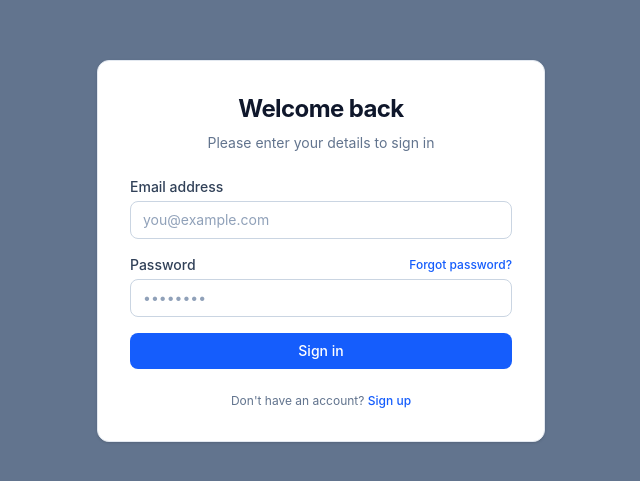
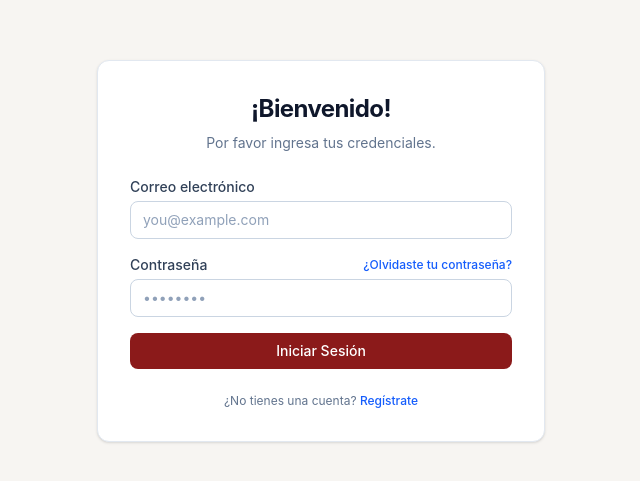
Before and after one commit to PROYECTO-INTEGRADOR-I-MINPROYECTO-I/frontend, a React (Vite) app: page /login in a window 1280 px wide. Shown: the part 149-630 px from the top of the page, without its empty margins (319-959 px from the left). Built offline with nearby package versions, Linux system fonts and the light colour scheme.

Commit message:
Added link to mockup login page

```diff
--- a/src/main.tsx
+++ b/src/main.tsx
@@ -10,5 +10,4 @@ createRoot(document.getElementById('root')!).render(
     <App/>
     </BrowserRouter>
   </StrictMode>
-  ,
-)
+);
--- a/src/routes/homepage.tsx
+++ b/src/routes/homepage.tsx
@@ -1,4 +1,5 @@
 import { useState } from "react";
+import { useNavigate } from "react-router-dom";
 import calendarIcon from "../assets/calendar-icon.svg";
 import { ChevronDown } from 'lucide-react';
 import helpRing from "../assets/help-ring.svg";
@@ -15,6 +16,12 @@ function SunIcon() {
 }
 
 export function HomePage() {
+
+    const navigate = useNavigate();
+    const goToLogin = () => {
+    navigate("/login")
+    };
+
   const [activeFilter, setActiveFilter] = useState("Todos");
 
   return (
@@ -39,9 +46,8 @@ export function HomePage() {
       <section className="planner-intro" aria-labelledby="today-heading">
         <div className="intro-row">
           <h1 id="today-heading">Hoy <SunIcon /></h1>
-          <button className="event-button" type="button">
-            Nuevo Evento <ChevronDown size={20} color="#000" />
-
+          <button className="event-button inline-flex items-center justify-center gap-2" type="button">
+            Nuevo Evento <ChevronDown size={20} color="#ffff" />
           </button>
         </div>
 
@@ -66,7 +72,7 @@ export function HomePage() {
         <TaskColumn title="Para Hoy" countClass="count--red" count="0">
           <div className="empty-state">
             <p>Aún no tienes tareas<br />¡Crea una nueva!</p>
-            <button className="create-task-button" type="button">
+            <button className="create-task-button" type="button" onClick={goToLogin}>
               Crear Tarea <span aria-hidden="true">＋</span>
             </button>
           </div>
--- a/src/routes/login.tsx
+++ b/src/routes/login.tsx
@@ -16,16 +16,16 @@ export function LoginPage() {
   };
 
   return (
-    <div className="min-h-screen flex items-center justify-center bg-slate-500 px-0">
+    <div className="min-h-screen flex items-center justify-center bg-[#f7f5f2] px-0">
       <div className="max-w-md w-full bg-white rounded-xl shadow-sm border border-slate-200 p-8 space-y-6">
 
         {/* Header */}
         <div className="text-center space-y-2">
           <h1 className="text-2xl font-bold tracking-tight text-slate-900">
-            Welcome back
+            ¡Bienvenido!
           </h1>
           <p className="text-sm text-slate-500">
-            Please enter your details to sign in
+            Por favor ingresa tus credenciales.
           </p>
         </div>
 
@@ -33,7 +33,7 @@ export function LoginPage() {
         <form onSubmit={handleSubmit} className="space-y-4">
           <div>
             <label className="block text-sm font-medium text-slate-700 mb-1">
-              Email address
+              Correo electrónico
             </label>
             <input
               type="email"
@@ -41,20 +41,20 @@ export function LoginPage() {
               value={email}
               onChange={(e) => setEmail(e.target.value)}
               placeholder="you@example.com"
-              className="w-full px-3 py-2 border border-slate-300 rounded-lg text-sm text-slate-900 placeholder-slate-400 focus:outline-none focus:ring-2 focus:ring-blue-500 focus:border-transparent transition-all"
+              className="w-full px-3 py-2 border border-slate-300 rounded-lg text-sm text-slate-900 placeholder-slate-400 focus:outline-none focus:ring-2 focus:ring-[#8b1a1a] focus:border-transparent transition-all"
             />
           </div>
 
           <div>
             <div className="flex items-center justify-between mb-1">
               <label className="block text-sm font-medium text-slate-700">
-                Password
+                Contraseña
               </label>
               <Link
                 to="/forgot-password"
                 className="text-xs text-blue-600 hover:text-blue-500 font-medium"
               >
-                Forgot password?
+                ¿Olvidaste tu contraseña?
               </Link>
             </div>
             <input
@@ -63,26 +63,26 @@ export function LoginPage() {
               value={password}
               onChange={(e) => setPassword(e.target.value)}
               placeholder="••••••••"
-              className="w-full px-3 py-2 border border-slate-300 rounded-lg text-sm text-slate-900 placeholder-slate-400 focus:outline-none focus:ring-2 focus:ring-blue-500 focus:border-transparent transition-all"
+              className="w-full px-3 py-2 border border-slate-300 rounded-lg text-sm text-slate-900 placeholder-slate-400 focus:outline-none focus:ring-2 focus:ring-[#8b1a1a] focus:border-transparent transition-all"
             />
           </div>
 
           <button
             type="submit"
-            className="w-full bg-blue-600 hover:bg-blue-700 text-white font-medium py-2 px-4 rounded-lg text-sm transition-colors focus:outline-none focus:ring-2 focus:ring-blue-500 focus:ring-offset-2"
+            className="w-full bg-[#8b1a1a] hover:bg-[#5c1717] text-white font-medium py-2 px-4 rounded-lg text-sm transition-colors focus:outline-none focus:ring-2 focus:ring-[#8b1a1a] focus:ring-offset-2"
           >
-            Sign in
+            Iniciar Sesión
           </button>
         </form>
 
         {/* Footer Link */}
         <p className="text-center text-xs text-slate-500">
-          Don't have an account?{" "}
+          ¿No tienes una cuenta?{" "}
           <Link
             to="/register"
             className="text-blue-600 hover:text-blue-500 font-medium"
           >
-            Sign up
+            Regístrate
           </Link>
         </p>
 
```
